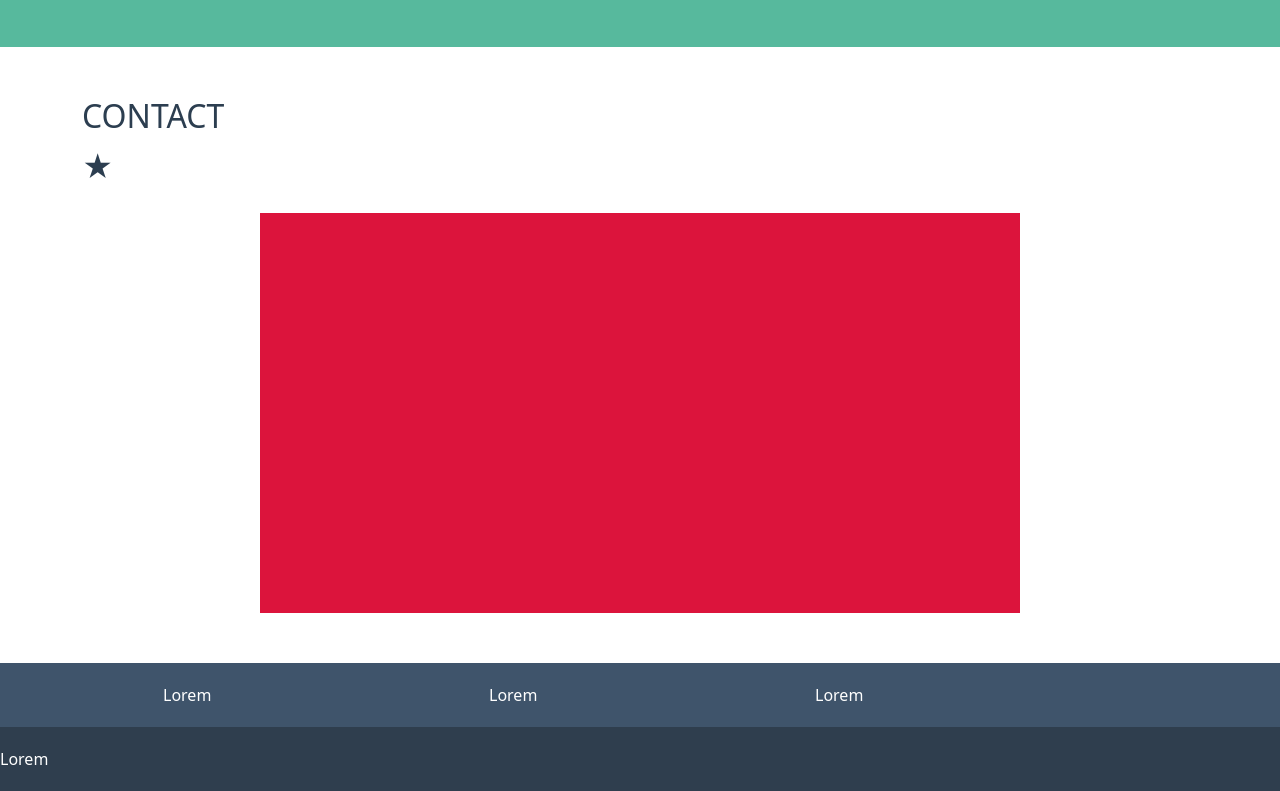
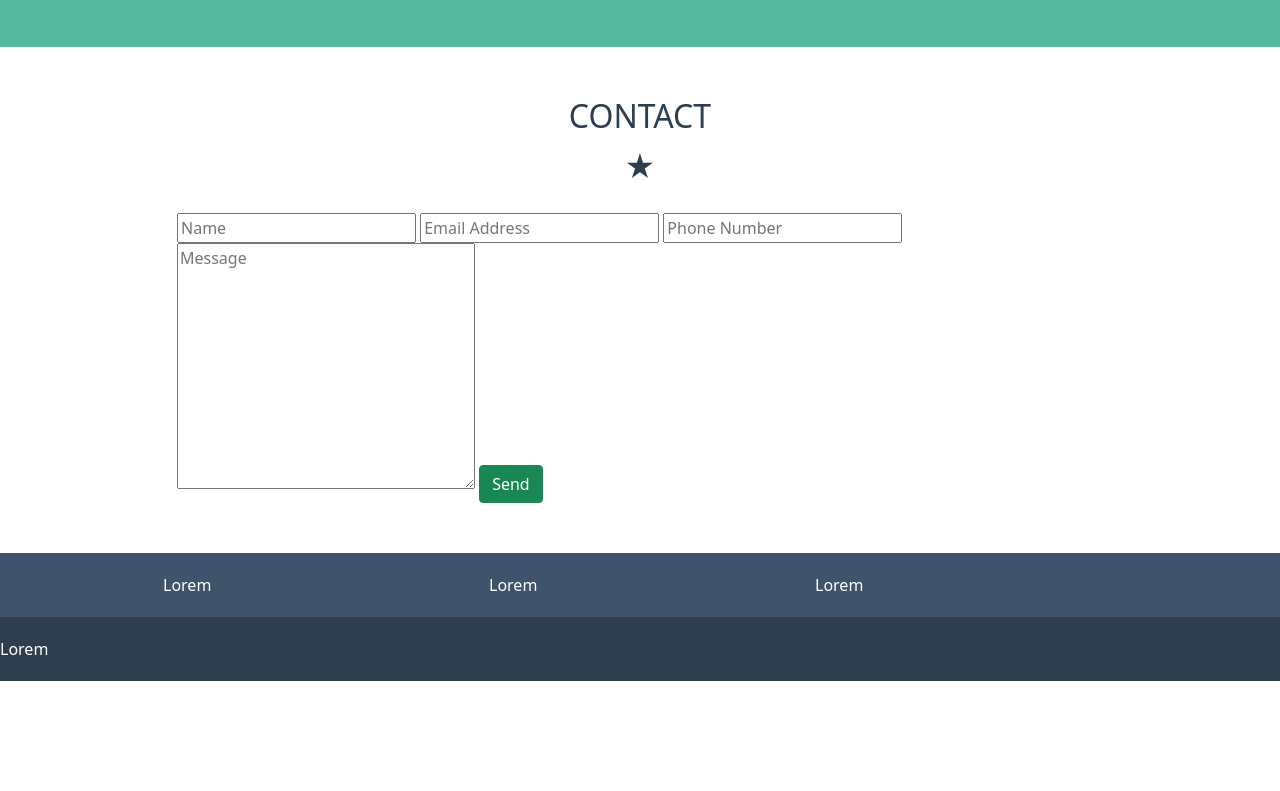
Before and after one commit to VinRu5/html-css-bootstrap-freelancer, a plain HTML site: page index.html in a window 1280 px wide. Shown: the part 1685-2476 px from the top of the page. After the commit the page ends 2366 px from the top, so only its background shows below. Drawn offline with nearby package versions, Linux system fonts and the light colour scheme.

Commit message:
sezione contact

```diff
--- a/index.html
+++ b/index.html
@@ -111,13 +111,19 @@
 
     <!-- creazione quarto riquadro  -->
     <div class="container section-margin">
+        <h2 id="contact" class="text-center">CONTACT</h2>
+        <div class="star-line text-center">&starf;</div>
         <div class="row justify-content-center">
-            <h2 id="contact">CONTACT</h2>
-            <div class="star-line">&starf;</div>
-        </div>
-        <div class="row justify-content-center">
-            <div class="box-query col-8"></div>
+            <div class="col-10 col-md-8 col-lg-10">
 
+                <form action="">
+                    <input type="text" placeholder="Name">
+                    <input type="email" placeholder="Email Address">
+                    <input type="text" placeholder="Phone Number">
+                    <textarea name="" id="" cols="30" rows="10" placeholder="Message"></textarea>
+                    <button type="button" class="btn btn-success">Send</button>
+                </form>
+            </div>
         </div>
     </div>
 
```
